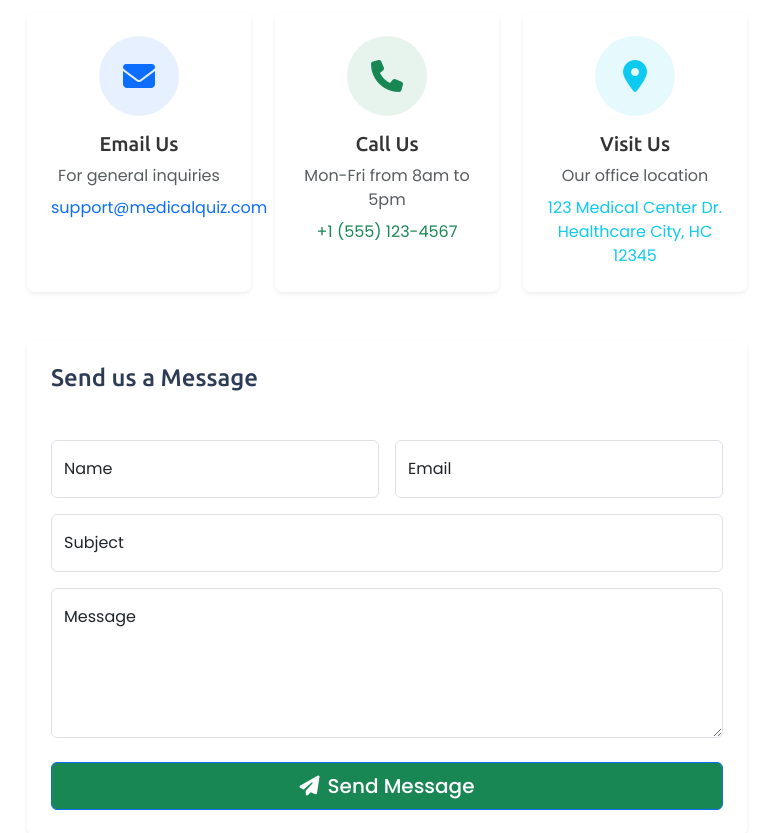
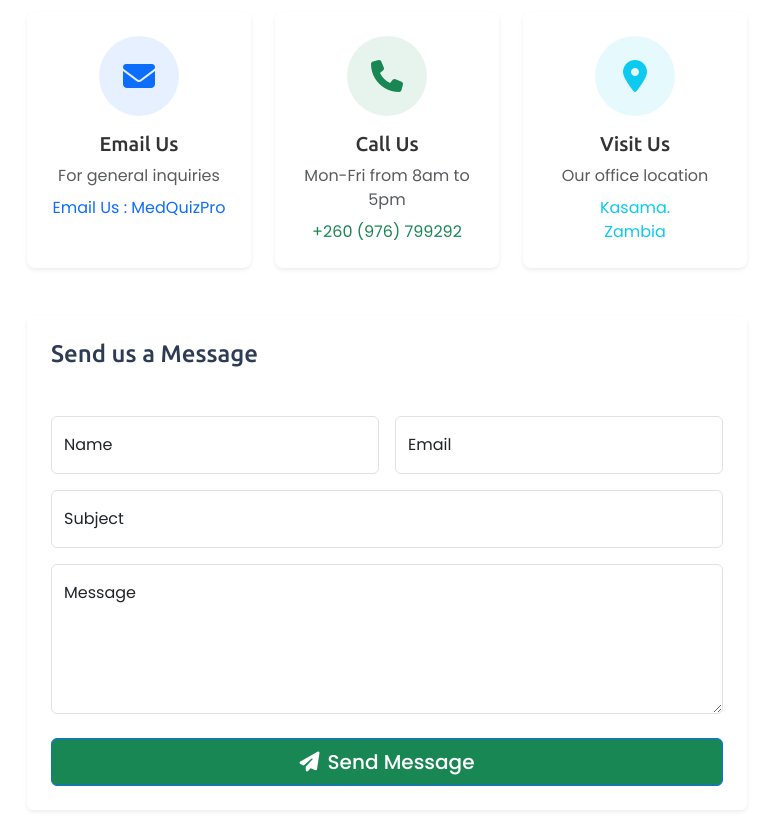
Before and after one commit to martinnyemba/medquizpro, a Flask app: page /contact in a window 1280 px wide. Shown: the part 266-1099 px from the top of the page, without its empty margins (253-1026 px from the left). Run offline with Flask 3, Linux system fonts and the light colour scheme; some libraries are stand-ins or nearby versions; some web fonts are replaced.

Commit message:
Update contact Details

```diff
--- a/app/templates/main/contact.html
+++ b/app/templates/main/contact.html
@@ -26,8 +26,8 @@
                                 </div>
                                 <h4 class="h5 mb-2">Email Us</h4>
                                 <p class="text-muted mb-2">For general inquiries</p>
-                                <a href="mailto:support@medicalquiz.com" class="text-primary text-decoration-none">
-                                    support@medicalquiz.com
+                                <a href="mailto:medqiuzpro@emtechzambia.net" class="text-primary text-decoration-none">
+                                    Email Us : MedQuizPro
                                 </a>
                             </div>
                         </div>
@@ -40,8 +40,8 @@
                                 </div>
                                 <h4 class="h5 mb-2">Call Us</h4>
                                 <p class="text-muted mb-2">Mon-Fri from 8am to 5pm</p>
-                                <a href="tel:+15551234567" class="text-success text-decoration-none">
-                                    +1 (555) 123-4567
+                                <a href="tel:+260976799292" class="text-success text-decoration-none">
+                                    +260 (976) 799292
                                 </a>
                             </div>
                         </div>
@@ -55,8 +55,8 @@
                                 <h4 class="h5 mb-2">Visit Us</h4>
                                 <p class="text-muted mb-2">Our office location</p>
                                 <address class="text-info mb-0">
-                                    123 Medical Center Dr.<br>
-                                    Healthcare City, HC 12345
+                                    Kasama.<br>
+                                    Zambia
                                 </address>
                             </div>
                         </div>
```
